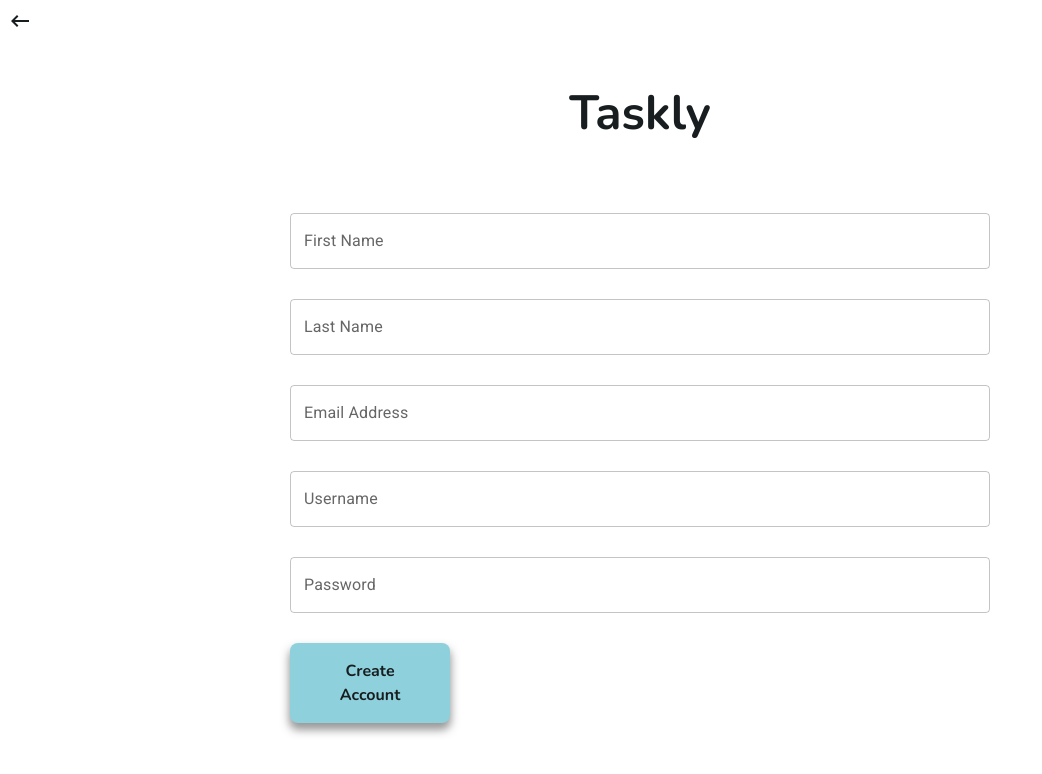
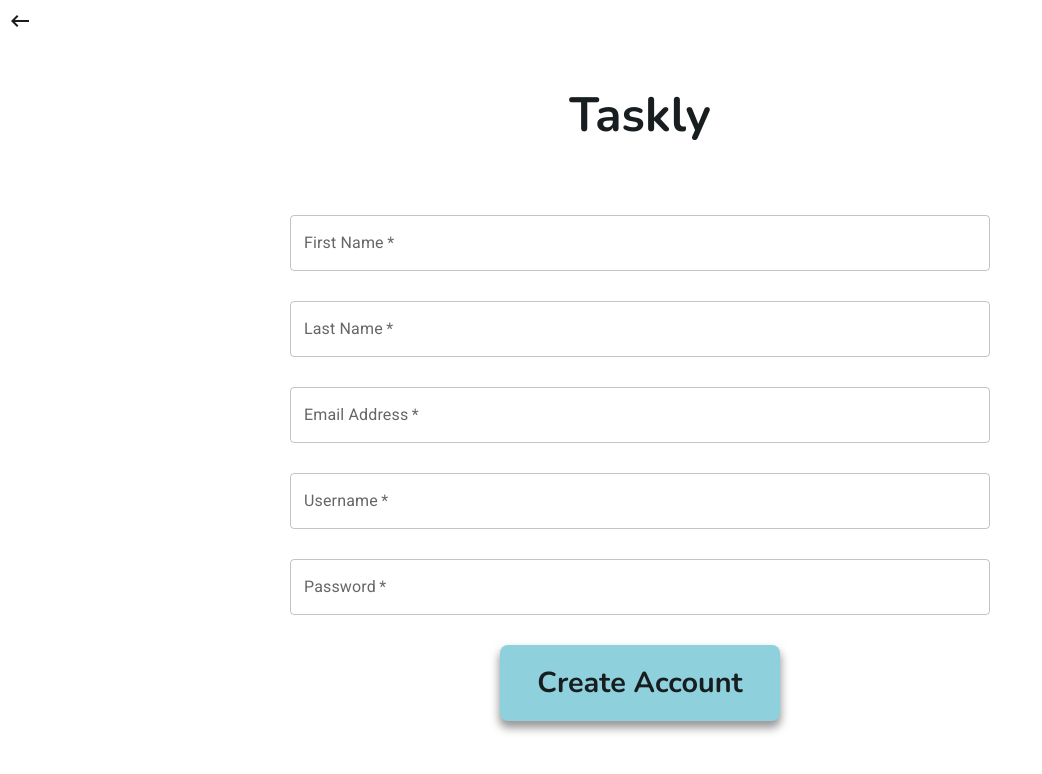
Before and after one commit to Jarvis-Brown/to_do_list, a Next.js app: page /account in a window 1280 px wide. Shown: the top 774 px of the page, without its empty margins (0-1042 px from the left). Built offline with nearby package versions, Linux system fonts and the light colour scheme.

Commit message:
adding routes

```diff
--- a/src/_styles/login.module.css
+++ b/src/_styles/login.module.css
@@ -23,4 +23,6 @@
 
 .btn {
     margin: 0 auto;
+    display: flex;
+    justify-content: center;
 }
--- a/src/app/account/page.tsx
+++ b/src/app/account/page.tsx
@@ -1,46 +1,87 @@
 // CREATE ACCOUNT //
 
-import React from "react";
+"use client";
+
+import React, { useState } from "react";
 import TextField from "@mui/material/TextField";
 import styles from "@/_styles/login.module.css";
 import { LoginLayout } from "@/_component";
-import Link from "next/link";
+import { useRouter } from "next/navigation";
 
 const Login = () => {
+    const router = useRouter();
+    const [firstName, setFirstName] = useState("");
+    const [lastName, setLastName] = useState("");
+    const [email, setEmail] = useState("");
+    const [userName, setUserName] = useState("");
+    const [password, setPassword] = useState("");
+
+    function test() {
+        console.log(firstName, lastName, email, userName, password);
+        router.push("/");
+    }
+
     return (
         <LoginLayout is_backButton={true}>
             <div className={styles.textbox}>
                 <div>
-                    <TextField id="filled-basic" label="First Name" fullWidth />
-                </div>
-                <div>
-                    <TextField id="filled-basic" label="Last Name" fullWidth />
+                    <TextField
+                        onChange={(e) => setFirstName(e.target.value)}
+                        value={firstName}
+                        id="filled-basic"
+                        label="First Name"
+                        fullWidth
+                        required
+                    />
                 </div>
                 <div>
                     <TextField
+                        onChange={(e) => setLastName(e.target.value)}
+                        value={lastName}
+                        id="filled-basic"
+                        label="Last Name"
+                        fullWidth
+                        required
+                    />
+                </div>
+                <div>
+                    <TextField
+                        onChange={(e) => setEmail(e.target.value)}
+                        value={email}
                         id="filled-basic"
                         label="Email Address"
                         type="email"
                         fullWidth
+                        required
                     />
                 </div>
 
                 <div>
-                    <TextField id="filled-basic" label="Username" fullWidth />
+                    <TextField
+                        onChange={(e) => setUserName(e.target.value)}
+                        value={userName}
+                        id="filled-basic"
+                        label="Username"
+                        fullWidth
+                        required
+                    />
                 </div>
 
                 <div>
                     <TextField
+                        onChange={(e) => setPassword(e.target.value)}
+                        value={password}
                         id="filled-basic"
                         label="Password"
                         type="password"
                         fullWidth
+                        required
                     />
                 </div>
 
-                <Link href="/home_page">
-                    <button className={styles.btn}>Create Account</button>
-                </Link>
+                <button onClick={test} className={styles.btn}>
+                    Create Account
+                </button>
             </div>
         </LoginLayout>
     );
--- a/src/app/globals.css
+++ b/src/app/globals.css
@@ -79,14 +79,15 @@ body {
 }
 
 button {
-    padding: 1rem 1.5rem;
+    padding: 1rem 2rem;
     background-color: var(--button);
     border-radius: 0.5rem;
     /* This was causing the width issue in input button dropdown */
-    width: 10rem;
+    width: 17.5rem;
     box-shadow: 0px 6px 9px 1px rgba(51, 51, 51, 0.5);
     font-family: "Nunito";
     font-weight: 700;
+    font-size: 1.8rem;
 }
 
 input {
```
